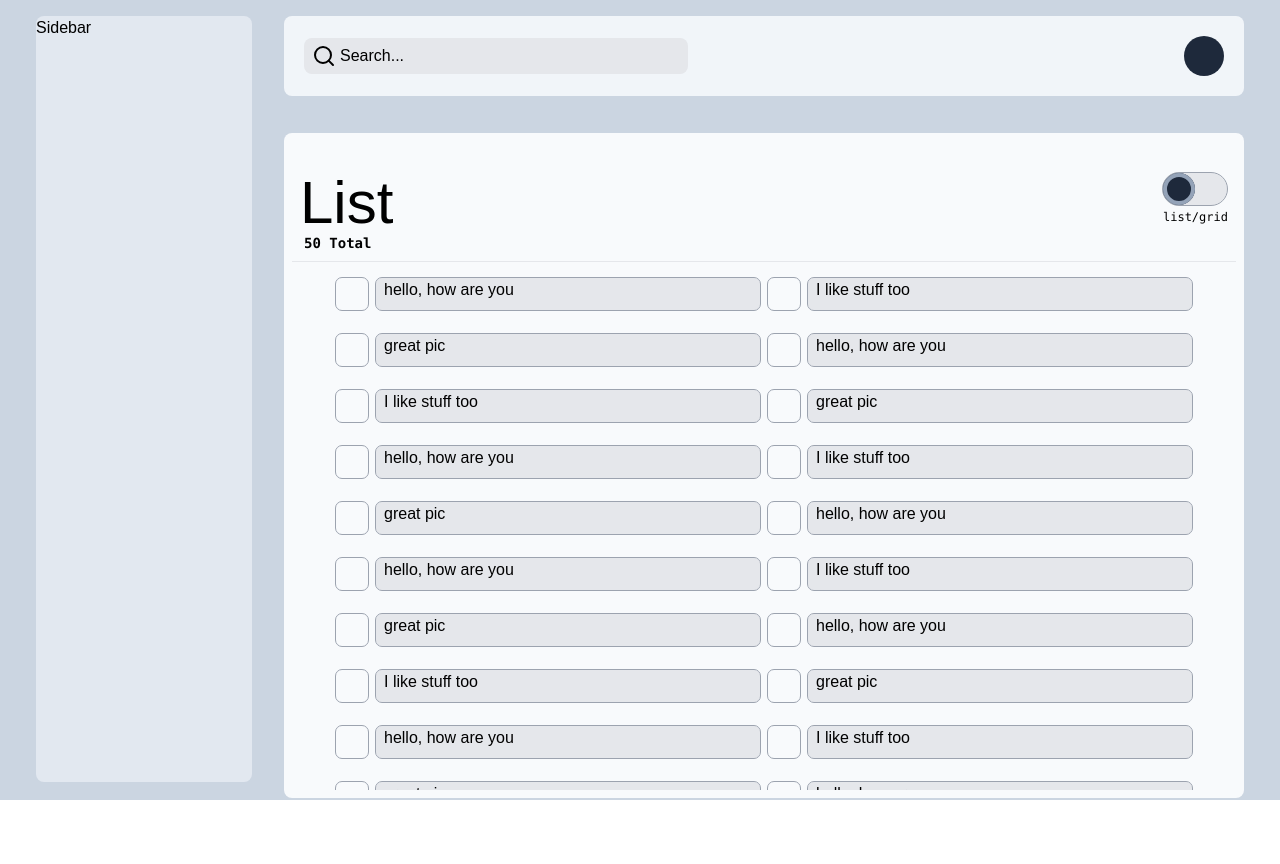
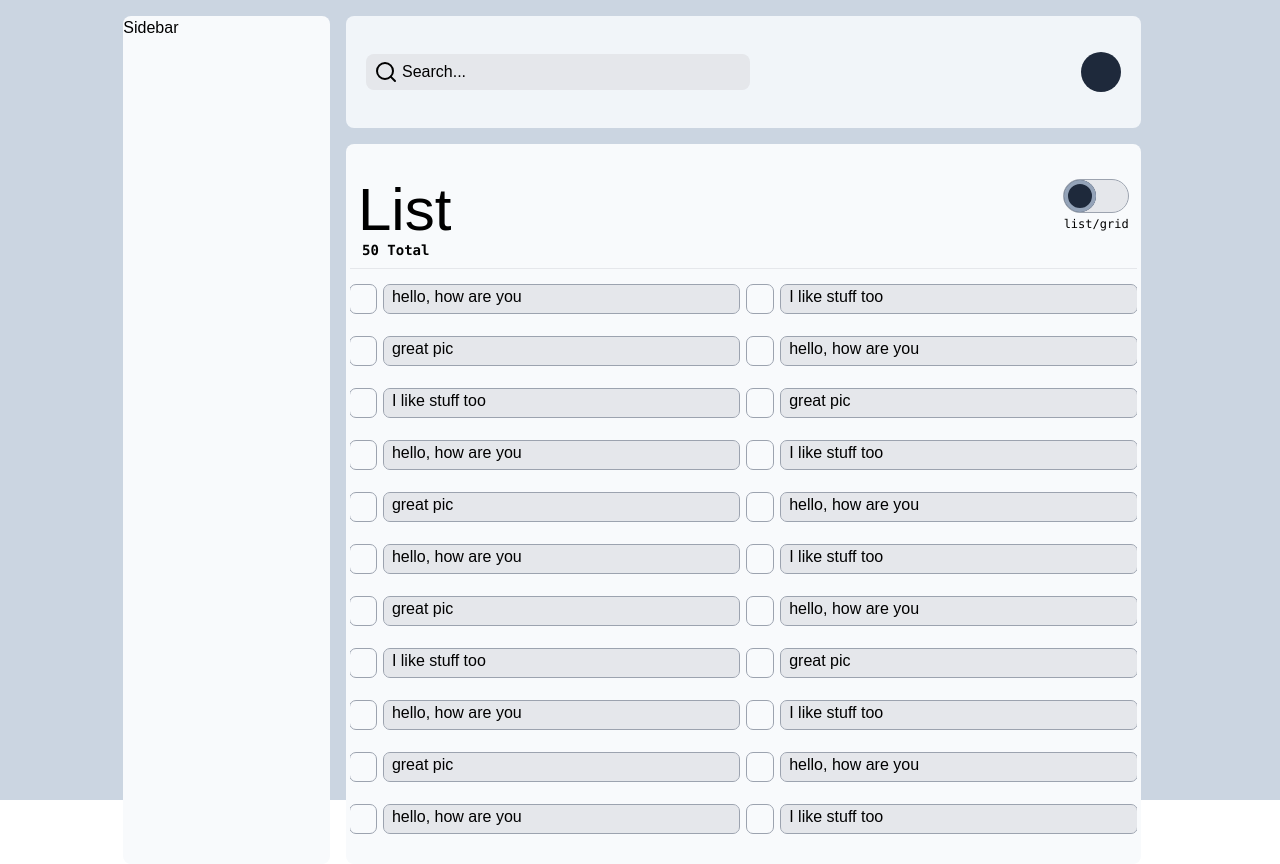
Before and after one commit to KimJacobus/dashboard, a React (Vite) app in the folder client/: page / in a window 1280 px wide. Before the commit the page ends 800 px from the top, so only its background shows below. Built offline with nearby package versions, Linux system fonts and the light colour scheme; no server answers.

Commit message:
pauf sidebar

```diff
--- a/client/src/comps/navbar/NavBar.tsx
+++ b/client/src/comps/navbar/NavBar.tsx
@@ -40,7 +40,7 @@ export const NavBar = ({
         />
       )}
 
-      <nav className="NavBar m-4 flex h-20 w-full items-center justify-between rounded-lg bg-slate-100 px-5 lg:w-7xl">
+      <nav className="NavBar lg:w-7xl m-4  flex h-20 w-full items-center justify-between rounded-lg bg-slate-100 px-5 lg:h-28">
         <SearchBar setSearchModalToggle={setSearchModalToggle} />
         {SearchModalToggle && (
           <SearchModal
--- a/client/src/comps/navbar/_Nav.tsx
+++ b/client/src/comps/navbar/_Nav.tsx
@@ -27,7 +27,7 @@ const _Nav = ({
   const handleSearchForm: () => void = () => {}
 
   return (
-    <div className="NavBar row-span-1 col-span-8">
+    <div className="NavBar col-span-8 row-span-1">
       <NavBar
         DarkModeToggle={DarkModeToggle}
         DarkModeToggler={DarkModeToggler}
--- a/client/src/comps/sidebar/_SideBar.tsx
+++ b/client/src/comps/sidebar/_SideBar.tsx
@@ -1,3 +1,3 @@
 export const _SideBar = () => {
-  return <div className="col-span-2 row-span-6 m-4 hidden rounded-lg bg-slate-200 lg:block">Sidebar</div>
+  return <div className="col-span-2 row-span-6 col-start-2 hidden rounded-lg bg-slate-50 lg:mt-4 lg:block">Sidebar</div>
 }
--- a/client/src/pages/RootLayout.tsx
+++ b/client/src/pages/RootLayout.tsx
@@ -7,7 +7,7 @@ type RootLayoutProps = {
 export const RootLayout = ({children}:RootLayoutProps) => {
 return (
 
-<div className="lg:grid lg:grid-cols-10 lg:grid-rows-6 mx-5">{children}</div>
+<div className="lg:grid lg:grid-cols-12 lg:grid-rows-6 lg:mx-5 ">{children}</div>
 
 );
 }
--- a/client/src/pages/mainpage/_MainPage.tsx
+++ b/client/src/pages/mainpage/_MainPage.tsx
@@ -26,7 +26,7 @@ const _MainPage = ({
 }: _MainPageProps) => {
   return (
     <div className="mainpage-wrapper col-span-8 row-span-5 flex justify-center">
-      <div className="main-page mx-4 w-full rounded-lg bg-slate-50 p-2 ">
+      <div className="main-page mx-4 w-full rounded-lg bg-slate-50 p-1">
         <MainPageHeader posts={posts} GridListToggle={GridListToggle} GridListToggler={GridListToggler} />
 
         {GridListToggle ? (
--- a/client/src/pages/mainpage/comps/grid/Grid.tsx
+++ b/client/src/pages/mainpage/comps/grid/Grid.tsx
@@ -9,16 +9,11 @@ type GridProps = {
 
 export const Grid = ({ posts }: GridProps) => {
   return (
-    <div className="grid-wrapper h-[32.5rem] overflow-auto">
-      <div className="grid grid-cols-2 gap-1 p-1 lg:grid-cols-4">
+    <div className="grid-wrapper h-[33rem] overflow-auto lg:h-[35rem]">
+      <div className="grid grid-cols-2 gap-3 p-1 lg:grid-cols-4">
         {posts &&
           posts.map((post, index: number) => (
-            <GridSingleItem
-              id={post.id}
-              key={index}
-              comment={post.comments}
-              image={post.image}
-            />
+            <GridSingleItem id={post.id} key={index} comment={post.comments} image={post.image} />
           ))}
       </div>
     </div>
--- a/client/src/pages/mainpage/comps/list/List.tsx
+++ b/client/src/pages/mainpage/comps/list/List.tsx
@@ -13,7 +13,7 @@ type ListProps = {
 
 export const List = ({ posts, ButtonStates, handleSelectionButton, SelectionSelector }: ListProps) => {
   return (
-    <div className="flex-wrapper flex h-[32.5rem] justify-center overflow-auto">
+    <div className="flex-wrapper flex h-[33rem] justify-center overflow-auto lg:h-[35rem]">
       <div className="list-container lg:grid lg:grid-cols-2 lg:gap-2">
         {posts &&
           posts.map((post, index: number) => (
--- a/client/src/pages/mainpage/comps/list/ListSelectionButton.tsx
+++ b/client/src/pages/mainpage/comps/list/ListSelectionButton.tsx
@@ -15,7 +15,7 @@ export const ListSelectionButton = ({
 }: ListSelectionButtonProps) => {
   return (
     <div
-      className="single-item flex h-8 w-8 cursor-pointer items-center justify-center rounded-md bg-slate-50 outline outline-1 outline-gray-400 hover:bg-gray-200"
+      className="single-item flex h-7 w-7 cursor-pointer items-center justify-center rounded-md bg-slate-50 outline outline-1 outline-gray-400 hover:bg-gray-200"
       onClick={() => (SelectionSelector(id), handleSelectionButton(index))}
     >
       {ButtonStates[index] && (
--- a/client/src/pages/mainpage/comps/list/ListSingleItem.tsx
+++ b/client/src/pages/mainpage/comps/list/ListSingleItem.tsx
@@ -4,9 +4,9 @@ type ListSingleItemProps = {
   image: string
 }
 
-export const ListSingleItem = ({ id, comment }: ListSingleItemProps) => {
+export const ListSingleItem = ({ comment }: ListSingleItemProps) => {
   return (
-    <div className="single-item h-8 w-64 lg:w-96 rounded-md bg-gray-200 ps-2 outline outline-1 outline-gray-400">
+    <div className="single-item h-7 w-60 rounded-md bg-gray-200 ps-2 outline outline-1 outline-gray-400 lg:w-96">
       <p>{comment}</p>
     </div>
   )
```
